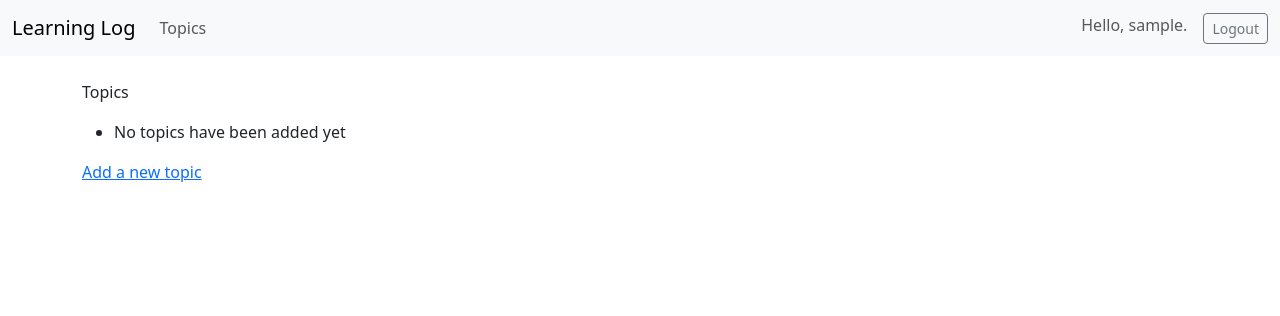
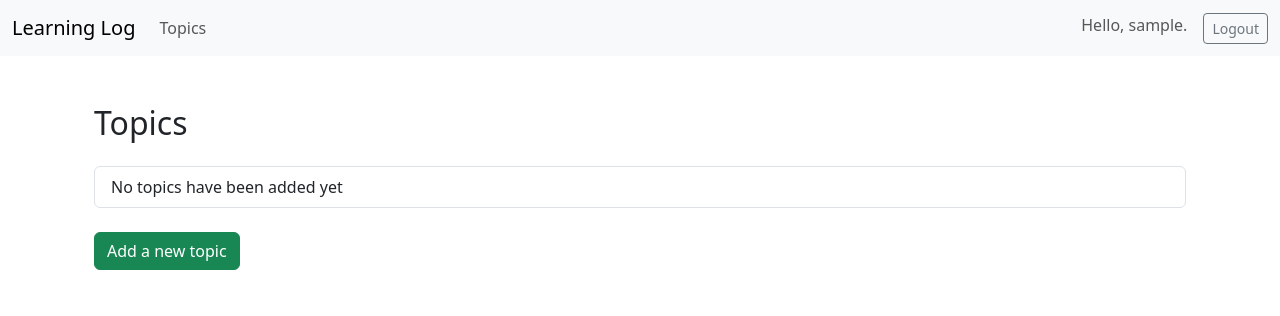
Before and after one commit to sashakukhtyk/learning-log-django, a Django app: page /topics/ in a window 1280 px wide. Shown: the top 316 px of the page. Run offline with Django 5.2, Linux system fonts and the light colour scheme; the visitor is signed in with stand-in values (Sample User, id 1); data that the repository does not hold is empty.

Commit message:
style topics page using bootstrap

```diff
--- a/learning_log/learning_logs/templates/learning_logs/topics.html
+++ b/learning_log/learning_logs/templates/learning_logs/topics.html
@@ -1,16 +1,18 @@
 {% extends "learning_logs/base.html" %}
-    {% block content %}
-        <p>Topics</p>
-        <ul>
+
+{% block content %}
+    <div class="container mt-5">
+        <h2 class="mb-4">Topics</h2>
+        <ul class="list-group">
             {% for topic in topics %}
-                <li>
+                <li class="list-group-item">
                     <a href="{% url 'learning_logs:topic' topic.id %}">{{ topic }}</a>
                 </li>
             {% empty %}
-                <li>No topics have been added yet</li>
+                <li class="list-group-item">No topics have been added yet</li>
             {% endfor %}
         </ul>
 
-        <a href="{% url 'learning_logs:new_topic' %}">Add a new topic</a>
-
-    {% endblock content %}
+        <a href="{% url 'learning_logs:new_topic' %}" class="btn btn-success mt-4">Add a new topic</a>
+    </div>
+{% endblock content %}
```
